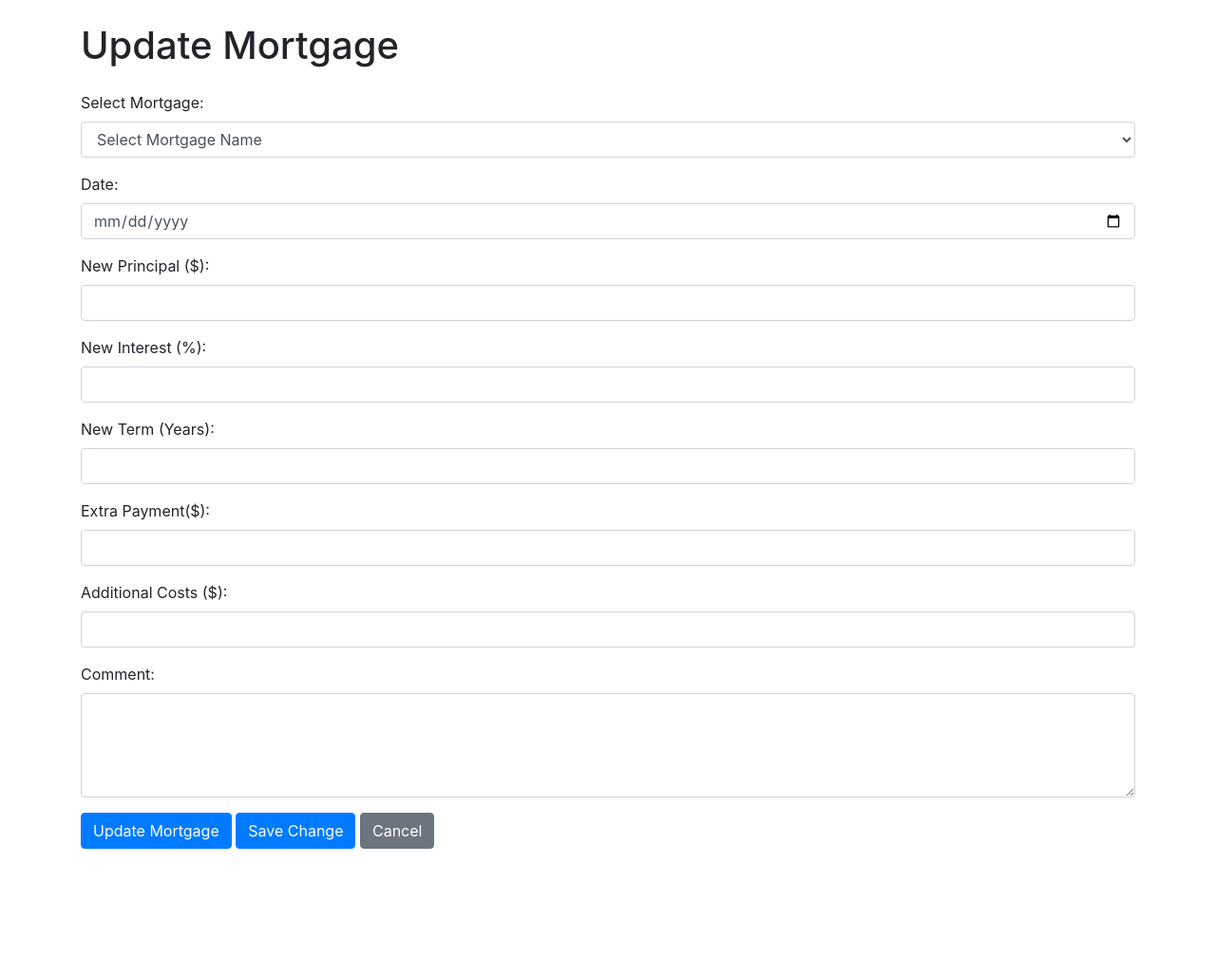
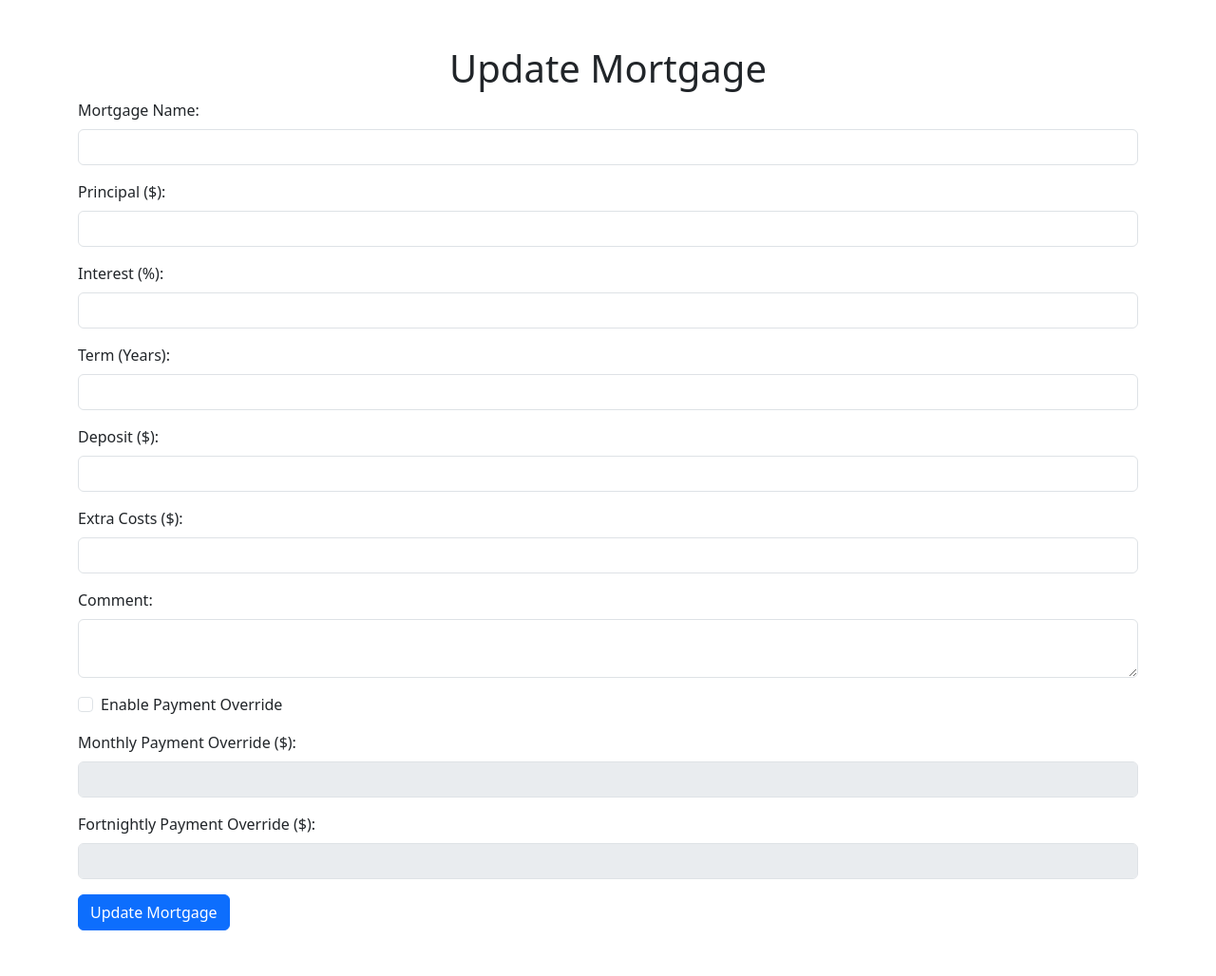
Before and after one commit to KatherineMulder/Mortgage-Monitor, a Flask app: template templates/update_mortgage.html in a window 1280 px wide. Shown: the whole page at 95% size. Before the commit the page ends 894 px from the top, so only its background shows below. Run offline with Flask 3, Linux system fonts and the light colour scheme; the template is opened without the code that fills it, so the values that code supplies are empty; some libraries are stand-ins or nearby versions.

Commit message:
added updated mortgage and html

```diff
--- a/app.py
+++ b/app.py
@@ -243,7 +243,6 @@ def new_mortgage():
                            fortnightly_payment_override=fortnightly_payment_override, comment=comment)
 
 
-
 @app.route("/update_mortgage/<int:mortgage_id>", methods=["GET", "POST"])
 def update_mortgage(mortgage_id):
     if 'username' not in session:
@@ -251,43 +250,41 @@ def update_mortgage(mortgage_id):
 
     conn = connect_to_database()
     cursor = conn.cursor()
-    cursor.execute("SELECT * FROM mortgages WHERE mortgage_id = %s", (mortgage_id,))
-    mortgage = cursor.fetchone()
-    cursor.close()
-
-    if not mortgage:
-        flash('Mortgage not found', 'danger')
-        return redirect(url_for('index'))
 
     if request.method == 'POST':
-        principal = float(request.form.get("principal"))
-        interest = float(request.form.get("interest"))
-        term = int(request.form.get("term"))
-        extra_costs = float(request.form.get("extra_costs")) if request.form.get("extra_costs") else 0.0
-        deposit = float(request.form.get("deposit")) if request.form.get("deposit") else 0.0
+        try:
+            mortgage_name = request.form.get("mortgage_name")
+            principal = float(request.form.get("principal"))
+            interest = float(request.form.get("interest"))
+            term = int(request.form.get("term"))
+            extra_costs = float(request.form.get("extra_costs")) if request.form.get("extra_costs") else 0.0
+            deposit = float(request.form.get("deposit")) if request.form.get("deposit") else 0.0
+            payment_override_enabled = 'payment_override_enabled' in request.form
+            monthly_payment_override = float(
+                request.form.get("monthly_payment_override")) if payment_override_enabled and request.form.get(
+                "monthly_payment_override") else None
+            fortnightly_payment_override = float(
+                request.form.get("fortnightly_payment_override")) if payment_override_enabled and request.form.get(
+                "fortnightly_payment_override") else None
+            comment = request.form.get("comment")
 
-        payment_override_enabled = 'payment_override_enabled' in request.form
-        monthly_payment_override = float(request.form.get("monthly_payment_override")) if payment_override_enabled and request.form.get("monthly_payment_override") else None
-        fortnightly_payment_override = float(request.form.get("fortnightly_payment_override")) if payment_override_enabled and request.form.get("fortnightly_payment_override") else None
-        comment = request.form.get("comment")
-
-        try:
-            cursor = conn.cursor()
             cursor.execute("""
                 UPDATE mortgages
-                SET principal = %s, interest = %s, term = %s, extra_costs = %s, deposit = %s, payment_override_enabled = %s, monthly_payment_override = %s, fortnightly_payment_override = %s
+                SET mortgage_name = %s, principal = %s, interest = %s, term = %s, extra_costs = %s, deposit = %s,
+                    payment_override_enabled = %s, monthly_payment_override = %s, fortnightly_payment_override = %s
                 WHERE mortgage_id = %s
-            """, (principal, interest, term, extra_costs, deposit, payment_override_enabled, monthly_payment_override, fortnightly_payment_override, mortgage_id))
+            """, (mortgage_name, principal, interest, term, extra_costs, deposit, payment_override_enabled,
+                  monthly_payment_override, fortnightly_payment_override, mortgage_id))
 
-            cursor.execute("DELETE FROM comments WHERE mortgage_id = %s", (mortgage_id,))
             if comment:
                 cursor.execute("""
                     INSERT INTO comments (mortgage_id, user_id, comment)
-                    VALUES (%s, (SELECT user_id FROM users WHERE username = %s), %s)
-                """, (mortgage_id, session['username'], comment))
+                    VALUES (%s, %s, %s)
+                """, (mortgage_id, session['user_id'], comment))
 
             conn.commit()
             flash('Mortgage updated successfully!', 'success')
+            return redirect(url_for('index'))
         except Exception as e:
             conn.rollback()
             flash(f"An error occurred: {str(e)}", 'danger')
@@ -295,9 +292,35 @@ def update_mortgage(mortgage_id):
             cursor.close()
             conn.close()
 
-        return redirect(url_for('index'))
+    else:
+        cursor.execute("""
+            SELECT mortgage_name, principal, interest, term, extra_costs, deposit, payment_override_enabled,
+                   monthly_payment_override, fortnightly_payment_override
+            FROM mortgages
+            WHERE mortgage_id = %s
+        """, (mortgage_id,))
+        mortgage = cursor.fetchone()
+        cursor.close()
+        conn.close()
 
-    return render_template('update_mortgage.html', mortgage=mortgage)
+        if mortgage is None:
+            flash("Mortgage not found!", 'danger')
+            return redirect(url_for('index'))
+
+        mortgage_details = {
+            'mortgage_name': mortgage[0],
+            'principal': mortgage[1],
+            'interest': mortgage[2],
+            'term': mortgage[3],
+            'extra_costs': mortgage[4],
+            'deposit': mortgage[5],
+            'payment_override_enabled': mortgage[6],
+            'monthly_payment_override': mortgage[7],
+            'fortnightly_payment_override': mortgage[8]
+        }
+
+        return render_template('update_mortgage.html', mortgage=mortgage_details, mortgage_id=mortgage_id)
+
 
 @app.route("/remove_mortgage/<int:mortgage_id>", methods=["POST"])
 def remove_mortgage(mortgage_id):
--- a/templates/update_mortgage.html
+++ b/templates/update_mortgage.html
@@ -4,89 +4,76 @@
     <meta charset="UTF-8">
     <meta name="viewport" content="width=device-width, initial-scale=1.0">
     <title>Update Mortgage</title>
-    <link rel="stylesheet" href="https://maxcdn.bootstrapcdn.com/bootstrap/4.5.2/css/bootstrap.min.css">
-    <link rel="stylesheet" href="{{ url_for('static', filename='style_add_mortgage.css') }}">
+    <link href="https://cdn.jsdelivr.net/npm/bootstrap@5.3.3/dist/css/bootstrap.min.css" rel="stylesheet" integrity="sha384-QWTKZyjpPEjISv5WaRU9OFeRpok6YctnYmDr5pNlyT2bRjXh0JMhjY6hW+ALEwIH" crossorigin="anonymous">
+    <script src="https://cdn.jsdelivr.net/npm/bootstrap@5.3.3/dist/js/bootstrap.bundle.min.js" integrity="sha384-YvpcrYf0tY3lHB60NNkmXc5s9fDVZLESaAA55NDzOxhy9GkcIdslK1eN7N6jIeHz" crossorigin="anonymous"></script>
 </head>
 <body>
+    <div class="container py-5">
+        <h1 class="text-center">Update Mortgage</h1>
+        <form action="{{ url_for('update_mortgage', mortgage_id=mortgage_id) }}" method="POST">
+            <div class="mb-3">
+                <label for="mortgage_name" class="form-label">Mortgage Name:</label>
+                <input type="text" class="form-control" id="mortgage_name" name="mortgage_name" value="{{ mortgage.mortgage_name }}" required>
+            </div>
+            <div class="mb-3">
+                <label for="principal" class="form-label">Principal ($):</label>
+                <input type="number" class="form-control" id="principal" name="principal" value="{{ mortgage.principal }}" required>
+            </div>
+            <div class="mb-3">
+                <label for="interest" class="form-label">Interest (%):</label>
+                <input type="number" class="form-control" id="interest" name="interest" value="{{ mortgage.interest }}" step="0.01" required>
+            </div>
+            <div class="mb-3">
+                <label for="term" class="form-label">Term (Years):</label>
+                <input type="number" class="form-control" id="term" name="term" value="{{ mortgage.term }}" required>
+            </div>
+            <div class="mb-3">
+                <label for="deposit" class="form-label">Deposit ($):</label>
+                <input type="number" class="form-control" id="deposit" name="deposit" value="{{ mortgage.deposit }}">
+            </div>
+            <div class="mb-3">
+                <label for="extra_costs" class="form-label">Extra Costs ($):</label>
+                <input type="number" class="form-control" id="extra_costs" name="extra_costs" value="{{ mortgage.extra_costs }}">
+            </div>
+            <div class="mb-3">
+                <label for="comment" class="form-label">Comment:</label>
+                <textarea class="form-control" id="comment" name="comment"></textarea>
+            </div>
+            <div class="form-check mb-3">
+                <input type="checkbox" class="form-check-input" id="payment_override_enabled" name="payment_override_enabled" onchange="toggleOverrideFields(this)" {% if mortgage.payment_override_enabled %} checked {% endif %}>
+                <label class="form-check-label" for="payment_override_enabled">Enable Payment Override</label>
+            </div>
+            <div class="mb-3">
+                <label for="monthly_payment_override" class="form-label">Monthly Payment Override ($):</label>
+                <input type="number" class="form-control" id="monthly_payment_override" name="monthly_payment_override" step="0.01" {% if not mortgage.payment_override_enabled %} disabled {% endif %} value="{{ mortgage.monthly_payment_override }}">
+            </div>
+            <div class="mb-3">
+                <label for="fortnightly_payment_override" class="form-label">Fortnightly Payment Override ($):</label>
+                <input type="number" class="form-control" id="fortnightly_payment_override" name="fortnightly_payment_override" step="0.01" {% if not mortgage.payment_override_enabled %} disabled {% endif %} value="{{ mortgage.fortnightly_payment_override }}">
+            </div>
+            <button type="submit" class="btn btn-primary">Update Mortgage</button>
+        </form>
+    </div>
+    <script>
+        function toggleOverrideFields(checkbox) {
+            var monthlyOverrideField = document.getElementById("monthly_payment_override");
+            var fortnightlyOverrideField = document.getElementById("fortnightly_payment_override");
+            if (checkbox.checked) {
+                monthlyOverrideField.disabled = false;
+                fortnightlyOverrideField.disabled = false;
+            } else {
+                monthlyOverrideField.disabled = true;
+                fortnightlyOverrideField.disabled = true;
+                monthlyOverrideField.value = "";
+                fortnightlyOverrideField.value = "";
+            }
+        }
 
-    <header class="container">
-        <h1 class="mt-4 mb-4">Update Mortgage</h1>
-    </header>
-
-    <main class="container main_mortgage">
-        <section class="container_mortgage">
-            <div class="input-container">
-                <div class="row mb-3">
-                    <div class="col">
-                        <label for="Mortgage">Select Mortgage:</label>
-                        <select id="Mortgage" class="form-control" required>
-                            <option selected disabled>Select Mortgage Name</option>
-                            {% for mortgage_detail in mortgage_details[1:] %}
-                                <option value="{{ mortgage_detail[0] }}">Mortgage Name: {{ mortgage_detail[1] }}</option>
-                            {% endfor %}
-                        </select>
-                    </div>
-                </div>
-
-                <div class="row mb-3">
-                    <div class="col">
-                        <label for="date">Date:</label>
-                        <input type="date" id="date" class="form-control" required>
-                    </div>
-                </div>
-
-                <div class="row mb-3">
-                    <div class="col">
-                        <label for="principal">New Principal ($):</label>
-                        <input type="number" id="principal" class="form-control" required>
-                    </div>
-                </div>
-
-                <div class="row mb-3">
-                    <div class="col">
-                        <label for="interest">New Interest (%):</label>
-                        <input type="number" id="interest" class="form-control" required>
-                    </div>
-                </div>
-
-                <div class="row mb-3">
-                    <div class="col">
-                        <label for="term_years">New Term (Years):</label>
-                        <input type="number" id="term_years" class="form-control" required>
-                    </div>
-                </div>
-
-                <div class="row mb-3">
-                    <div class="col">
-                        <label for="payment_override">Extra Payment($):</label>
-                        <input type="number" id="payment_override" class="form-control" required>
-                    </div>
-                </div>
-
-                <div class="row mb-3">
-                    <div class="col">
-                        <label for="additionalCosts">Additional Costs ($):</label>
-                        <input type="number" id="additionalCosts" class="form-control" required>
-                    </div>
-                </div>
-
-                <div class="row mb-3">
-                    <div class="col">
-                        <label for="commonField">Comment:</label>
-                        <textarea id="commonField" class="form-control" rows="4" cols="50" required></textarea>
-                    </div>
-                </div>
-
-                <div class="row">
-                    <div class="col">
-                        <button onclick="calculate()" class="btn btn-primary">Update Mortgage</button>
-                        <button onclick="saveChange()" class="btn btn-primary">Save Change</button>
-                        <button onclick="cancel_update()" class="btn btn-secondary">Cancel</button>
-                    </div>
-                </div>
-            </div>
-        </section>
-    </main>
-
+        // Initialize override fields based on initial checkbox state
+        window.onload = function() {
+            var checkbox = document.getElementById("payment_override_enabled");
+            toggleOverrideFields(checkbox);
+        };
+    </script>
 </body>
 </html>
```
Also changed, not shown: templates/index.html (+15 -8 lines), 1 other file.
